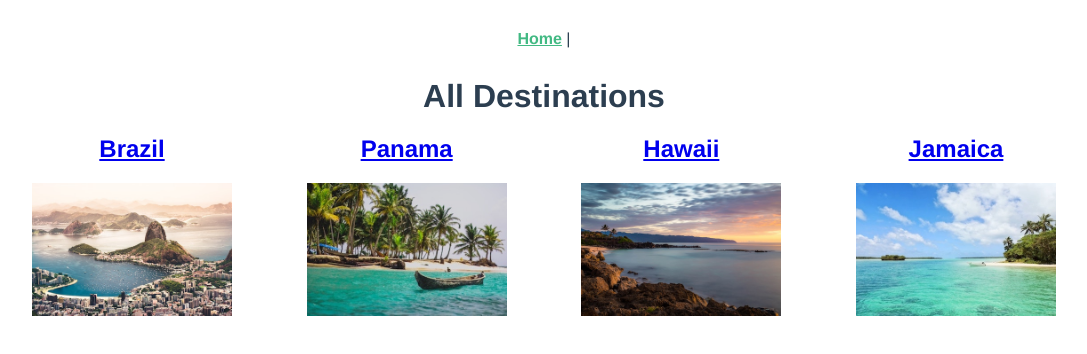
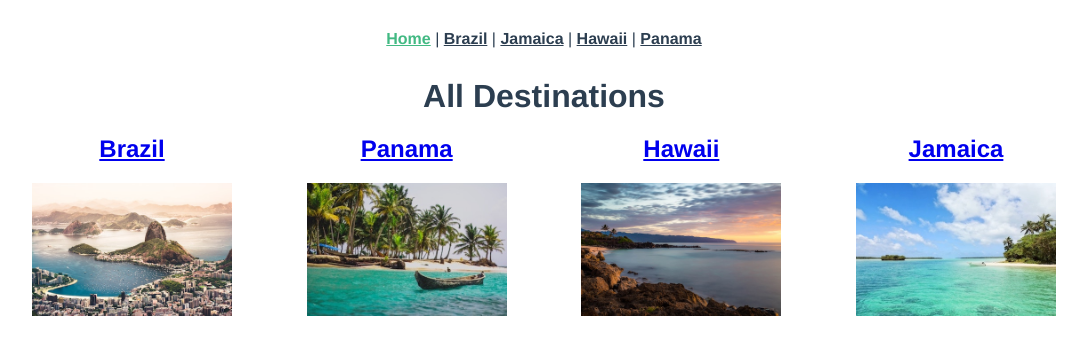
Before and after one commit to hdev14/travel, a Vue app: page / in a window 1280 px wide. Shown: the top 354 px of the page, without its empty margins (96-1183 px from the left). Built offline with nearby package versions, Linux system fonts and the light colour scheme.

Commit message:
feat: add link on navbar

```diff
--- a/src/App.vue
+++ b/src/App.vue
@@ -2,7 +2,10 @@
   <div id="app">
     <div id="nav">
       <router-link to="/">Home</router-link> |
-
+      <router-link to="/brazil">Brazil</router-link> |
+      <router-link to="/jamaica">Jamaica</router-link> |
+      <router-link to="/hawaii">Hawaii</router-link> |
+      <router-link to="/panama">Panama</router-link>
     </div>
     <router-view/>
   </div>
```
